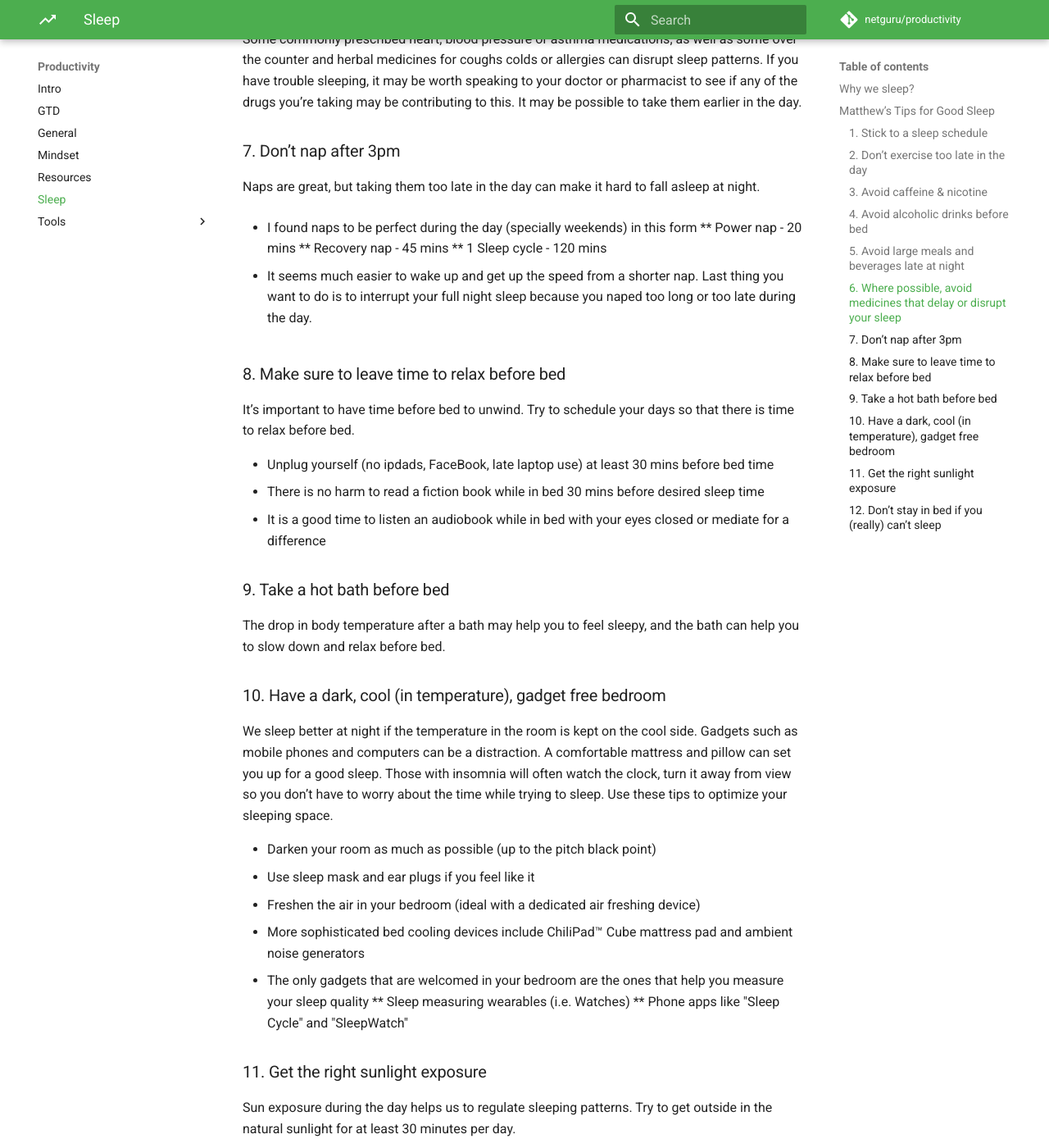
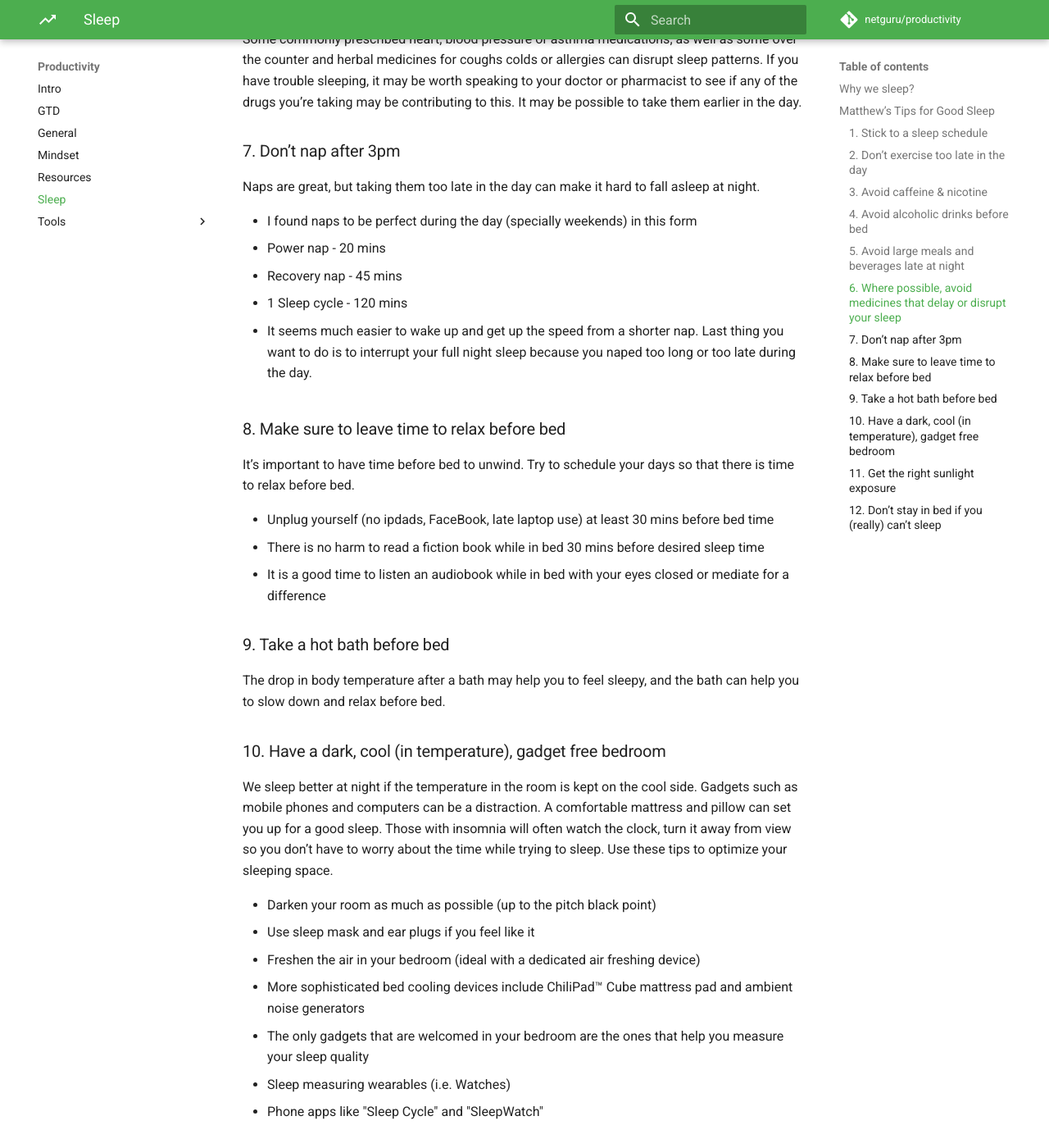
Before and after one commit to netguru/productivity, an MkDocs documentation site: the page built from docs/sleep.md, in a window 1280 px wide and 1400 px high, scrolled down 2105 px. Shown: the whole window at 82% size. Built offline with MkDocs 1.6.1 and Material for MkDocs 9.7.7, drawn with Linux system fonts in a browser that asks for light colours; comment, search, counter and statistics services are not loaded.

```diff
--- a/docs/sleep.md
+++ b/docs/sleep.md
@@ -65,9 +65,9 @@ Some commonly prescribed heart, blood pressure or asthma medications, as well as
 Naps are great, but taking them too late in the day can make it hard to fall asleep at night.
 
 * I found naps to be perfect during the day (specially weekends) in this form
-  ** Power nap - 20 mins
-  ** Recovery nap - 45 mins
-  ** 1 Sleep cycle - 120 mins
+  * Power nap - 20 mins
+  * Recovery nap - 45 mins
+  * 1 Sleep cycle - 120 mins
 
 * It seems much easier to wake up and get up the speed from a shorter nap. Last thing you want to do is to interrupt your full night sleep because you naped too long or too late during the day.
 
@@ -93,8 +93,8 @@ We sleep better at night if the temperature in the room is kept on the cool side
 * Freshen the air in your bedroom (ideal with a dedicated air freshing device)
 * More sophisticated bed cooling devices include ChiliPad™ Cube mattress pad and ambient noise generators
 * The only gadgets that are welcomed in your bedroom are the ones that help you measure your sleep quality
-  ** Sleep measuring wearables (i.e. Watches)
-  ** Phone apps like "Sleep Cycle" and "SleepWatch"
+  * Sleep measuring wearables (i.e. Watches)
+  * Phone apps like "Sleep Cycle" and "SleepWatch"
 
 ### 11. Get the right sunlight exposure
 
```
